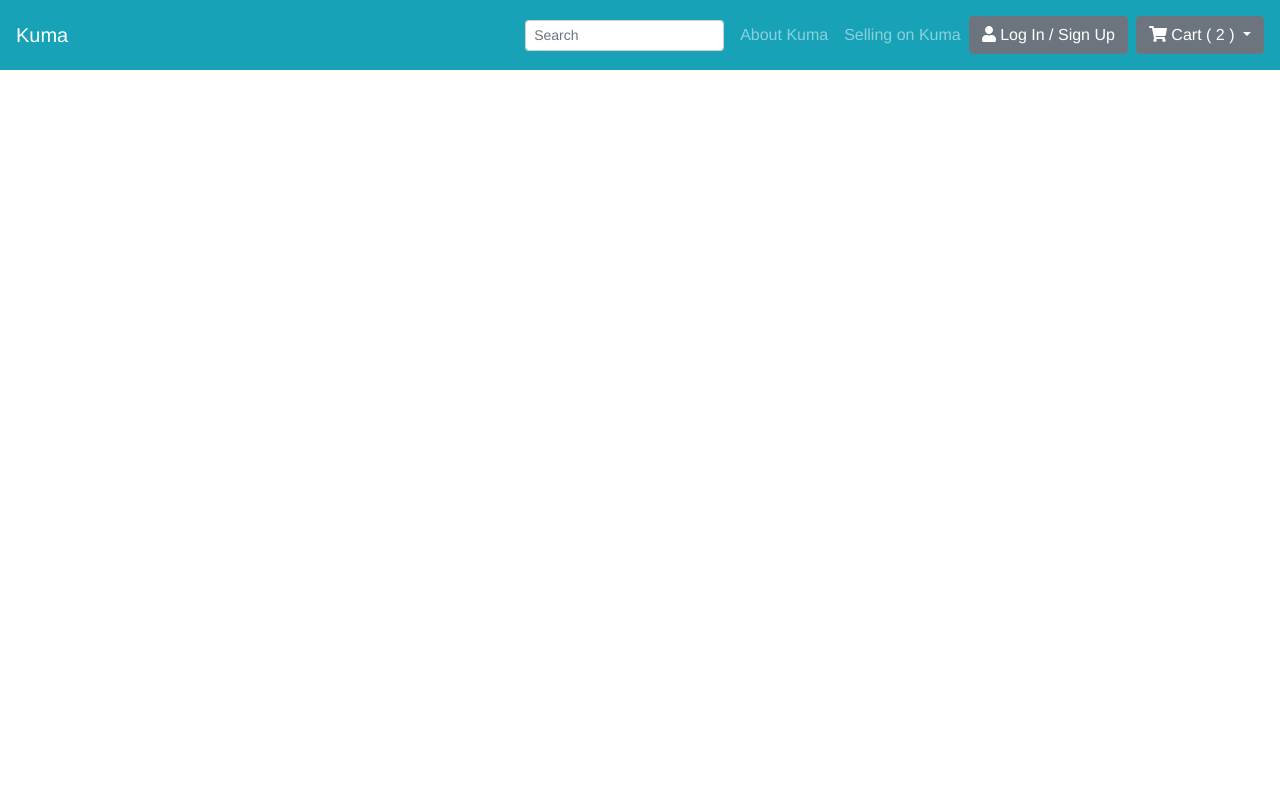
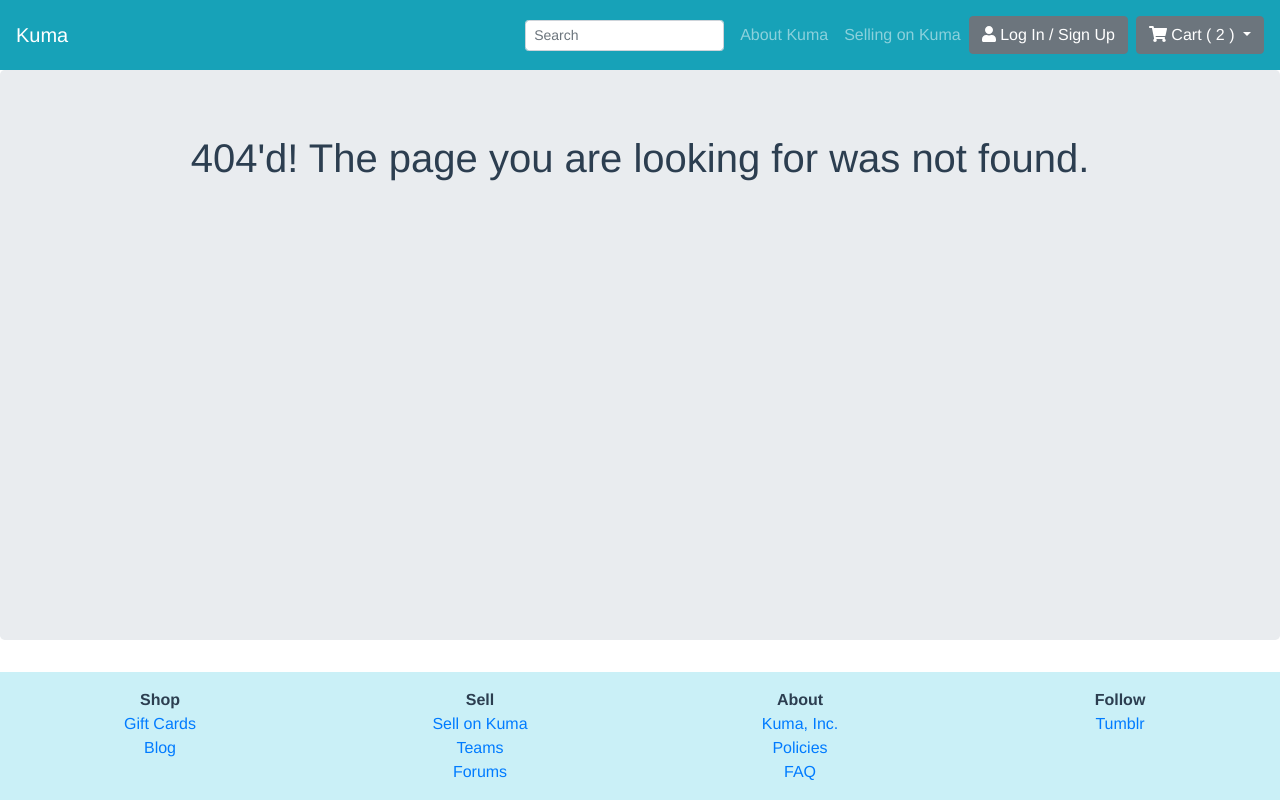
Before and after one commit to michelle-tan/CS467_project, a Vue app in the folder client/: page /404 in a window 1280 px wide. Built offline with nearby package versions, Linux system fonts and the light colour scheme.

Commit message:
Incorporate routing, add footer

```diff
--- a/client/src/App.vue
+++ b/client/src/App.vue
@@ -1,16 +1,20 @@
 <template>
-  <div id="app">
+  <div id="app" class="d-flex flex-column sticky-footer-wrapper">
     <Navbar />
+    <router-view class="flex-fill"/>
+    <Footer />
   </div>
 </template>
 
 <script>
 import Navbar from './components/Navbar.vue'
+import Footer from './components/Footer.vue'
 
 export default {
   name: 'app',
   components: {
-    Navbar
+    Navbar,
+    Footer
   }
 }
 </script>
@@ -23,4 +27,22 @@ export default {
   text-align: center;
   color: #2c3e50;
 }
+#nav {
+  padding: 30px;
+}
+#nav a {
+  font-weight: bold;
+  color: #2c3e50;
+}
+#nav a.router-link-exact-active {
+  color: #42b983;
+}
+
+body, .sticky-footer-wrapper {
+   min-height:100vh;
+}
+
+.flex-fill {
+   flex:1 1 auto;
+}
 </style>
--- /dev/null
+++ b/client/src/components/Footer.vue
@@ -0,0 +1,48 @@
+<template>
+    <b-container fluid class='footer'>
+        <b-row>
+            <b-col class="footer-column" sm="3" cols="6">
+
+                <strong>Shop</strong>
+                <br>
+                <b-link>Gift Cards</b-link>
+                <br>
+                <b-link>Blog</b-link>
+            </b-col>
+
+            <b-col  class="footer-column" sm="3" cols="6">
+                <strong>Sell</strong>
+                <br>
+                <b-link>Sell on Kuma</b-link>
+                <br>
+                <b-link>Teams</b-link>
+                <br>
+                <b-link>Forums</b-link>
+            </b-col>
+
+            <b-col  class="footer-column" sm="3" cols="6">
+                <strong>About</strong>
+                <br>
+                <b-link>Kuma, Inc.</b-link>
+                <br>
+                <b-link>Policies</b-link>
+                <br>
+                <b-link>FAQ</b-link>
+            </b-col>
+
+            <b-col class="footer-column" sm="3" cols="6">
+                <strong>Follow</strong>
+                <br>
+                <b-link>Tumblr</b-link>
+            </b-col>
+
+        </b-row>
+    </b-container>
+</template>
+
+<style>
+.footer-column{
+    padding: 1rem;
+    background-color: #caf0f7;
+}
+</style>
--- a/client/src/components/Navbar.vue
+++ b/client/src/components/Navbar.vue
@@ -33,7 +33,7 @@
 
 <!-- Links -->
             <b-navbar-nav class="my-auto">
-                <b-nav-item href="#">About Kuma</b-nav-item>
+                <b-nav-item href="/test">About Kuma</b-nav-item>
                 <b-nav-item href="#">Selling on Kuma</b-nav-item>
             </b-navbar-nav>
 
@@ -98,8 +98,12 @@
                     Your Cart:
                 </b-dropdown-header>
 
-                <b-dropdown-text>
+                <b-dropdown-text v-if="cart.length">
                     <ShoppingCart :items="cart"/>
+                </b-dropdown-text>
+
+                <b-dropdown-text v-else>
+                    <p>Your cart is empty!</p>
                 </b-dropdown-text>
 
                 <b-dropdown-text>
--- a/client/src/components/ShoppingCart.vue
+++ b/client/src/components/ShoppingCart.vue
@@ -31,14 +31,18 @@
                         </b-row>
                         <b-row>
                             <b-col cols="8">
+
                                 <b-form-input
                                     type="number"
                                     :value="item.qty"
                                     v-model="item.qty"
                                 />
+
                             </b-col>
                             <b-col cols="4">
-                                <small><a href="#">X</a></small>
+                                <a href="#" @click.stop="deleteItem(item)">
+                                    <font-awesome-icon icon="times" />
+                                    </a>
                             </b-col>
                         </b-row>
                     </b-container>
@@ -57,6 +61,12 @@ export default {
     },
     computed:{
 
+    },
+    methods:{
+        deleteItem(item){
+            var idx = this.items.indexOf(item);
+            this.items.splice(idx, 1);
+        }
     }
 }
 </script>
--- a/client/src/main.js
+++ b/client/src/main.js
@@ -1,5 +1,7 @@
 import Vue from 'vue'
 import App from './App.vue'
+
+import router from "./router";
 
 import BootstrapVue from 'bootstrap-vue'
 
@@ -7,9 +9,10 @@ import 'bootstrap/dist/css/bootstrap.css'
 import 'bootstrap-vue/dist/bootstrap-vue.css'
 
 import { library } from "@fortawesome/fontawesome-svg-core";
-import { faUser, faShoppingCart } from "@fortawesome/free-solid-svg-icons";
+import { faUser, faShoppingCart, faTimes } from "@fortawesome/free-solid-svg-icons";
 import { FontAwesomeIcon } from "@fortawesome/vue-fontawesome";
 
+library.add(faTimes)
 library.add(faUser);
 library.add(faShoppingCart);
 
@@ -20,6 +23,7 @@ Vue.use(BootstrapVue)
 Vue.config.productionTip = false
 
 new Vue({
+  router,
   render: h => h(App),
 }).$mount('#app')
 
--- a/client/src/router.js
+++ b/client/src/router.js
@@ -1,6 +1,5 @@
 import Vue from 'vue'
 import Router from 'vue-router'
-import Home from './views/Home.vue'
 
 Vue.use(Router)
 
@@ -8,18 +7,29 @@ export default new Router({
   mode: 'history',
   base: process.env.BASE_URL,
   routes: [
-    {
-      path: '/',
-      name: 'home',
-      component: Home
-    },
-    {
-      path: '/about',
-      name: 'about',
       // route level code-splitting
       // this generates a separate chunk (about.[hash].js) for this route
       // which is lazy-loaded when the route is visited.
-      component: () => import(/* webpackChunkName: "about" */ './views/About.vue')
-    }
+
+    {
+        path: '/',
+        name: 'Home',
+        component: () => import('./views/Home.vue')
+      },
+    {
+      path: '/customerPage',
+      name: 'Customer Page',
+      component: () => import('./views/CustomerPage.vue')
+    },
+
+
+    // if no matching route, redirect to 404, which is rendered by the NotFound.vue
+    {
+      path: '/404',
+      component: ()=> import('./views/NotFound.vue')
+    },
+
+    { path: '*', redirect: '/404' },
+
   ]
 })
--- /dev/null
+++ b/client/src/views/CustomerPage.vue
@@ -0,0 +1,3 @@
+<template>
+    <p> Content goes here </p>
+</template>
--- /dev/null
+++ b/client/src/views/Home.vue
@@ -0,0 +1,3 @@
+<template>
+    <p>Home page</p>
+</template>
--- /dev/null
+++ b/client/src/views/NotFound.vue
@@ -0,0 +1,5 @@
+<template>
+    <b-jumbotron>
+        <h1>404'd! The page you are looking for was not found.</h1>
+    </b-jumbotron>
+</template>
```
